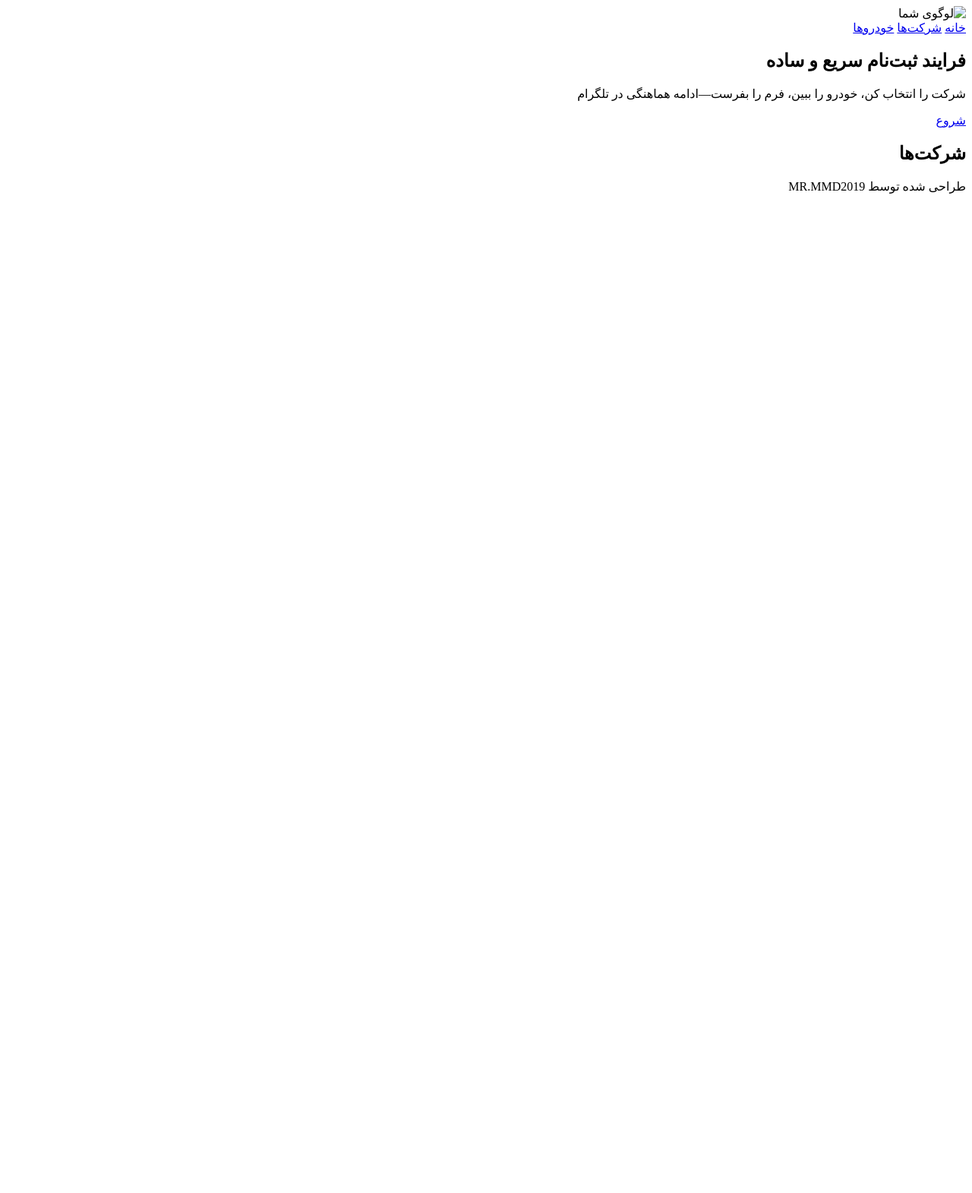
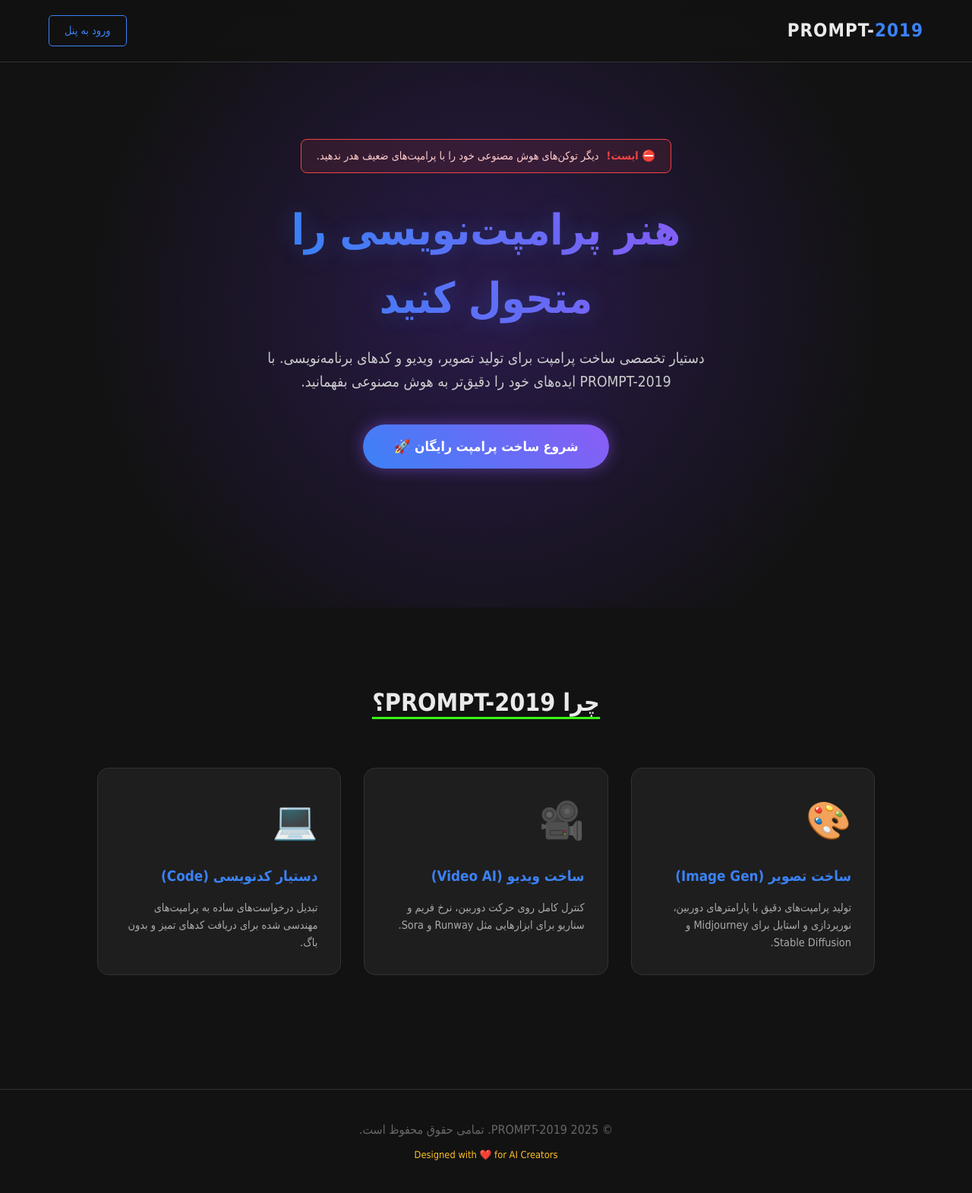
Before and after one commit to MRmmd2019/PROMPT-2019, a plain HTML site: page landing.html in a window 1280 px wide. Shown: the whole page at 76% size. Before the commit the page ends 800 px from the top, so only its background shows below. Drawn offline with Linux system fonts and the light colour scheme; a web font is replaced by a local one.

Commit message:
Update landing.html

```diff
--- a/landing.html
+++ b/landing.html
@@ -1,60 +1,250 @@
-
-<!doctype html>
+<!DOCTYPE html>
 <html lang="fa" dir="rtl">
 <head>
-  <meta charset="utf-8"/>
-  <meta name="viewport" content="width=device-width,initial-scale=1"/>
-  <title>ثبت‌نام خودرو</title>
-  <link rel="preload" href="/assets/fonts/Vazir.woff2" as="font" type="font/woff2" crossorigin>
-  <link rel="stylesheet" href="styles.css">
-  <link rel="stylesheet" href="loader.css">
+    <meta charset="UTF-8">
+    <meta name="viewport" content="width=device-width, initial-scale=1.0">
+    <title>PROMPT-2019 | دستیار هوشمند ساخت پرامپت</title>
+    <style>
+        :root {
+            --bg-black: #121212;
+            --text-white: #EAEAEA;
+            --primary-blue: #3B82F6;
+            --accent-purple: #8B5CF6;
+            --neon-green: #39FF14;
+            --alert-yellow: #FBBF24;
+            --danger-red: #EF4444;
+            --card-bg: #1E1E1E;
+        }
+
+        * { margin: 0; padding: 0; box-sizing: border-box; }
+
+        body {
+            font-family: 'Tahoma', sans-serif;
+            background-color: var(--bg-black);
+            color: var(--text-white);
+            line-height: 1.6;
+            overflow-x: hidden;
+        }
+
+        /* --- Header / Navbar --- */
+        header {
+            display: flex;
+            justify-content: space-between;
+            align-items: center;
+            padding: 20px 5%;
+            background: rgba(18, 18, 18, 0.95);
+            position: fixed;
+            width: 100%;
+            top: 0;
+            z-index: 1000;
+            backdrop-filter: blur(10px);
+            border-bottom: 1px solid #333;
+        }
+
+        .logo {
+            font-size: 1.5rem;
+            font-weight: bold;
+            color: var(--text-white);
+            letter-spacing: 1px;
+        }
+
+        .logo span { color: var(--primary-blue); }
+
+        .nav-btn {
+            padding: 8px 20px;
+            background: transparent;
+            border: 1px solid var(--primary-blue);
+            color: var(--primary-blue);
+            border-radius: 5px;
+            cursor: pointer;
+            transition: 0.3s;
+            text-decoration: none;
+            font-size: 0.9rem;
+        }
+
+        .nav-btn:hover {
+            background: var(--primary-blue);
+            color: white;
+        }
+
+        /* --- Hero Section --- */
+        .hero {
+            height: 100vh;
+            display: flex;
+            flex-direction: column;
+            justify-content: center;
+            align-items: center;
+            text-align: center;
+            padding: 0 20px;
+            background: radial-gradient(circle at 50% 50%, #2a1a4a 0%, var(--bg-black) 70%);
+            position: relative;
+        }
+
+        .hero h1 {
+            font-size: 3.5rem;
+            margin-bottom: 20px;
+            background: linear-gradient(90deg, var(--primary-blue), var(--accent-purple));
+            -webkit-background-clip: text;
+            -webkit-text-fill-color: transparent;
+            text-shadow: 0 0 30px rgba(59, 130, 246, 0.3);
+        }
+
+        .hero p {
+            font-size: 1.2rem;
+            max-width: 600px;
+            margin-bottom: 40px;
+            color: #ccc;
+        }
+
+        .cta-btn {
+            padding: 15px 40px;
+            background: linear-gradient(45deg, var(--primary-blue), var(--accent-purple));
+            color: white;
+            font-size: 1.1rem;
+            font-weight: bold;
+            border: none;
+            border-radius: 50px;
+            cursor: pointer;
+            text-decoration: none;
+            box-shadow: 0 0 20px rgba(139, 92, 246, 0.5);
+            transition: transform 0.3s, box-shadow 0.3s;
+        }
+
+        .cta-btn:hover {
+            transform: translateY(-3px);
+            box-shadow: 0 0 30px rgba(139, 92, 246, 0.8);
+        }
+
+        /* --- Pain Point (Red Usage) --- */
+        .alert-banner {
+            background: rgba(239, 68, 68, 0.1);
+            border: 1px solid var(--danger-red);
+            color: #ffcccc;
+            padding: 10px 20px;
+            border-radius: 8px;
+            margin-bottom: 30px;
+            font-size: 0.9rem;
+            display: inline-flex;
+            align-items: center;
+            gap: 10px;
+        }
+        .alert-banner span { color: var(--danger-red); font-weight: bold; }
+
+        /* --- Features Section --- */
+        .features {
+            padding: 100px 10%;
+            background: var(--bg-black);
+        }
+
+        .section-title {
+            text-align: center;
+            font-size: 2rem;
+            margin-bottom: 60px;
+        }
+        .section-title span { border-bottom: 3px solid var(--neon-green); }
+
+        .cards-grid {
+            display: grid;
+            grid-template-columns: repeat(auto-fit, minmax(280px, 1fr));
+            gap: 30px;
+        }
+
+        .card {
+            background: var(--card-bg);
+            padding: 30px;
+            border-radius: 15px;
+            border: 1px solid #333;
+            transition: 0.3s;
+            position: relative;
+            overflow: hidden;
+        }
+
+        .card:hover {
+            transform: translateY(-10px);
+            border-color: var(--accent-purple);
+            box-shadow: 0 10px 30px rgba(0,0,0,0.5);
+        }
+
+        .card-icon {
+            font-size: 3rem;
+            margin-bottom: 20px;
+            display: block;
+        }
+
+        .card h3 { color: var(--primary-blue); margin-bottom: 15px; }
+        .card p { color: #aaa; font-size: 0.9rem; }
+
+        /* --- Footer --- */
+        footer {
+            padding: 40px;
+            text-align: center;
+            border-top: 1px solid #333;
+            color: #666;
+            margin-top: 50px;
+        }
+
+        /* --- Responsive --- */
+        @media (max-width: 768px) {
+            .hero h1 { font-size: 2.5rem; }
+            .features { padding: 60px 5%; }
+        }
+    </style>
 </head>
 <body>
-  <div id="loader" class="loader" aria-hidden="true">
-    <div class="dots">
-      <span class="dot blue"></span>
-      <span class="dot black"></span>
-      <span class="dot white"></span>
-    </div>
-  </div>
 
-  <header class="site-header glass">
-    <div class="logo-wrap">
-      <!-- جای لوگو (بزرگ و حرفه‌ای) -->
-      <img src="/assets/img/logo-placeholder.svg" alt="لوگوی شما" class="logo-img"/>
-    </div>
-    <nav class="nav-minimal">
-      <a class="nav-link" href="/">خانه</a>
-      <a class="nav-link" href="#companies">شرکت‌ها</a>
-      <a class="nav-link" href="#cars">خودروها</a>
-    </nav>
-  </header>
+    <!-- نوار ناوبری -->
+    <header>
+        <div class="logo">PROMPT-<span>2019</span></div>
+        <a href="panel.html" class="nav-btn">ورود به پنل</a>
+    </header>
 
-  <main>
-    <section class="hero glass">
-      <h1 class="hero-title">فرایند ثبت‌نام سریع و ساده</h1>
-      <p class="hero-subtitle">شرکت را انتخاب کن، خودرو را ببین، فرم را بفرست—ادامه هماهنگی در تلگرام</p>
-      <a class="btn-primary" href="#companies">شروع</a>
+    <!-- بخش هیرو (اصلی) -->
+    <section class="hero">
+        <div class="alert-banner">
+            <span>⛔ ایست!</span>
+             دیگر توکن‌های هوش مصنوعی خود را با پرامپت‌های ضعیف هدر ندهید.
+        </div>
+
+        <h1>هنر پرامپت‌نویسی را<br>متحول کنید</h1>
+        <p>دستیار تخصصی ساخت پرامپت برای تولید تصویر، ویدیو و کدهای برنامه‌نویسی. با PROMPT-2019 ایده‌های خود را دقیق‌تر به هوش مصنوعی بفهمانید.</p>
+
+        <a href="panel.html" class="cta-btn">شروع ساخت پرامپت رایگان 🚀</a>
     </section>
 
-    <section id="companies" class="section">
-      <h2 class="section-title">شرکت‌ها</h2>
-      <div id="companiesGrid" class="grid cards-grid"></div>
+    <!-- بخش ویژگی‌ها -->
+    <section class="features">
+        <h2 class="section-title"><span>چرا PROMPT-2019؟</span></h2>
+
+        <div class="cards-grid">
+            <!-- کارت 1 -->
+            <div class="card">
+                <span class="card-icon">🎨</span>
+                <h3>ساخت تصویر (Image Gen)</h3>
+                <p>تولید پرامپت‌های دقیق با پارامترهای دوربین، نورپردازی و استایل برای Midjourney و Stable Diffusion.</p>
+            </div>
+
+            <!-- کارت 2 -->
+            <div class="card">
+                <span class="card-icon">🎥</span>
+                <h3>ساخت ویدیو (Video AI)</h3>
+                <p>کنترل کامل روی حرکت دوربین، نرخ فریم و سناریو برای ابزارهایی مثل Runway و Sora.</p>
+            </div>
+
+            <!-- کارت 3 -->
+            <div class="card">
+                <span class="card-icon">💻</span>
+                <h3>دستیار کدنویسی (Code)</h3>
+                <p>تبدیل درخواست‌های ساده به پرامپت‌های مهندسی شده برای دریافت کدهای تمیز و بدون باگ.</p>
+            </div>
+        </div>
     </section>
 
-    <section id="cars" class="section" hidden>
-      <div class="section-title-row">
-        <h2 class="section-title">خودروها</h2>
-        <button id="backToCompanies" class="btn-secondary">بازگشت به شرکت‌ها</button>
-      </div>
-      <div id="carsGrid" class="grid cards-grid"></div>
-    </section>
-  </main>
+    <footer>
+        <p>© 2025 PROMPT-2019. تمامی حقوق محفوظ است.</p>
+        <p style="font-size: 0.8rem; margin-top: 10px; color: var(--alert-yellow);">
+            Designed with ❤️ for AI Creators
+        </p>
+    </footer>
 
-  <footer class="site-footer">
-    <p class="footer-credit">طراحی شده توسط MR.MMD2019</p>
-  </footer>
-
-  <script src="/app.js" defer></script>
 </body>
 </html>
```
